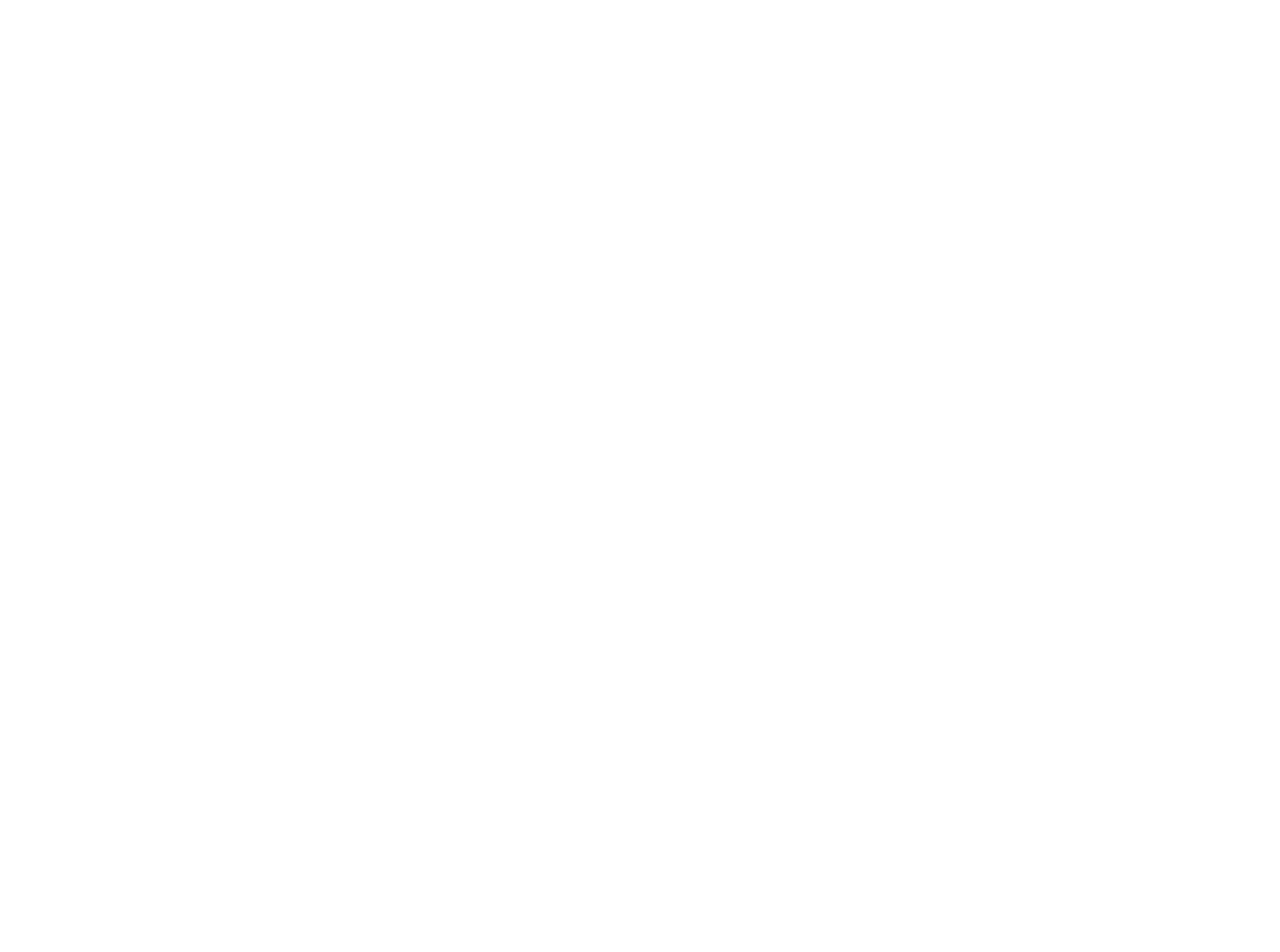
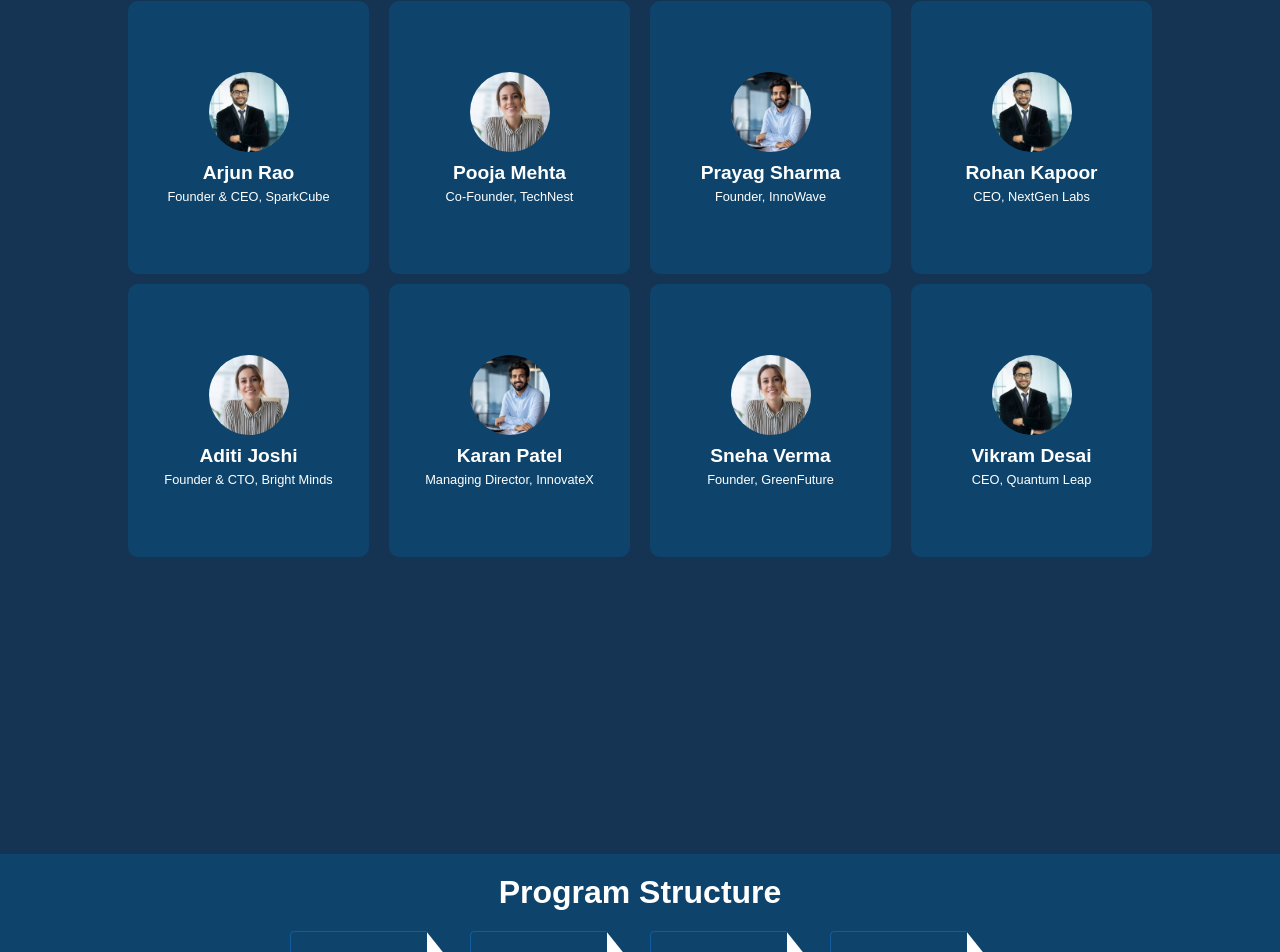
Before and after one commit to Neha-Singh/Venture-Edu, a React (Create React App) app: page / in a window 1280 px wide. Shown: the part 4186-5138 px from the top of the page. Before the commit the page ends 3440 px from the top, so only its background shows below. Built offline with nearby package versions, Linux system fonts and the light colour scheme.

Commit message:
added Program structure

```diff
--- a/package.json
+++ b/package.json
@@ -3,6 +3,10 @@
   "version": "0.1.0",
   "private": true,
   "dependencies": {
+    "@emotion/react": "^11.14.0",
+    "@emotion/styled": "^11.14.0",
+    "@mui/icons-material": "^6.4.3",
+    "@mui/material": "^6.4.3",
     "cra-template": "1.2.0",
     "react": "^19.0.0",
     "react-dom": "^19.0.0",
--- a/src/App.css
+++ b/src/App.css
@@ -44,6 +44,7 @@
   color: white;
   font-size: 16px;
   transition: color 0.3s ease;
+  cursor: pointer;
 }
 
 .header .menu a:hover {
--- a/src/App.js
+++ b/src/App.js
@@ -4,7 +4,9 @@
 import AdvisoryBoard from "./components/AdvisoryBoard";
 import HeaderOnScroll from "./components/HeaderOnScroll";
 import FounderFaculty from "./components/FounderFaculty";
-// import InvestorFaculty from "./components/InvestorFaculty";
+import InvestorFaculty from "./components/InvestorFaculty";
+import TraditionalFaculty from "./components/TraditionalFaculty";
+import ProgramStructure from "./components/ProgramStructure";
 import "./App.css";
 
 function App() {
@@ -16,7 +18,9 @@
       <AboutUs />
       <AdvisoryBoard />
       <FounderFaculty />
-      {/* <InvestorFaculty /> */}
+      <InvestorFaculty />
+      <TraditionalFaculty />
+      <ProgramStructure />
     </div>
   );
 }
--- a/src/components/Header.jsx
+++ b/src/components/Header.jsx
@@ -34,7 +34,12 @@
           <a href="#about" onClick={() => scrollToSection("about-section")}>
             About
           </a>
-          <a href="#eligibility">Program</a>
+          <a
+            href="#eligibility"
+            onClick={() => scrollToSection("program-structure")}
+          >
+            Program
+          </a>
           <a href="#application">Application</a>
           <a href="#program">Eligibility</a>
           <a href="#help-desk">Support</a>
--- a/src/components/HeaderOnScroll.jsx
+++ b/src/components/HeaderOnScroll.jsx
@@ -33,18 +33,16 @@
       <nav className="scroll-nav-menu">
         <ul>
           <li>
-            <a href="#about" onClick={() => scrollToSection("about-section")}>
-              About
-            </a>
+            <a onClick={() => scrollToSection("about-section")}>About</a>
           </li>
           <li>
-            <a href="#program">Program</a>
+            <a onClick={() => scrollToSection("program-structure")}>Program</a>
           </li>
           <li>
-            <a href="#application">Application</a>
+            <a>Application</a>
           </li>
           <li>
-            <a href="#eligibility">Eligibility</a>
+            <a>Eligibility</a>
           </li>
           <li>
             <a href="#support">Support</a>
--- /dev/null
+++ b/src/components/InvestorFaculty.jsx
@@ -0,0 +1,48 @@
+import React from "react";
+import "../styles/founderfaculty.css";
+
+const facultyData = [
+  { name: "Arjun Rao", designation: "Founder & CEO", company: "SparkCube" },
+  { name: "Pooja Mehta", designation: "Co-Founder", company: "TechNest" },
+  { name: "Prayag Sharma", designation: "Founder", company: "InnoWave" },
+  { name: "Rohan Kapoor", designation: "CEO", company: "NextGen Labs" },
+  {
+    name: "Aditi Joshi",
+    designation: "Founder & CTO",
+    company: "Bright Minds",
+  },
+  {
+    name: "Karan Patel",
+    designation: "Managing Director",
+    company: "InnovateX",
+  },
+  { name: "Sneha Verma", designation: "Founder", company: "GreenFuture" },
+  { name: "Vikram Desai", designation: "CEO", company: "Quantum Leap" },
+];
+
+const InvestorFaculty = () => {
+  return (
+    <div className="founder-faculty-background">
+      <div className="founder-faculty-heading moved-up">Investor Faculty</div>
+      <div className="founder-faculty-container smaller-boxes with-gap">
+        {facultyData.map((faculty, index) => (
+          <div key={index} className="faculty-box smaller-box">
+            <img
+              src={require(`../../src/assets/founder-images/image-${
+                index + 1
+              }.jpg`)}
+              alt={`Faculty ${index + 1}`}
+              className="faculty-image"
+            />
+            <p className="faculty-name">{faculty.name}</p>
+            <p className="faculty-title">
+              {faculty.designation}, {faculty.company}
+            </p>
+          </div>
+        ))}
+      </div>
+    </div>
+  );
+};
+
+export default InvestorFaculty;
--- /dev/null
+++ b/src/components/ProgramStructure.jsx
@@ -0,0 +1,70 @@
+import "../styles/programstructure.css";
+import { useState } from "react";
+import { Button } from "@mui/material";
+
+const sprintData = [
+  {
+    title: "Foundation building (Month 1 – 2)",
+    focus: "Understanding fundamentals and exploring ideas for your venture",
+    goal: "Provide participants with a solid foundation of basics needed to build a venture",
+    icon: "📚",
+  },
+  {
+    title: "Startup Immersion (Month 3 – 8)",
+    focus:
+      "Work hands-on with growth stage startups while lightly exploring your venture idea",
+    goal: "Develop practical skills and entrepreneurial insight by working directly with founders",
+    icon: "🚀",
+  },
+  {
+    title: "Validation and testing (Month 9 – 10)",
+    focus: "Transition into refining and launching your venture",
+    goal: "Build momentum for your venture through mentorship with user insights",
+    icon: "✅",
+  },
+  {
+    title: "Product development and pitching (Month 11 – 12)",
+    focus:
+      "Refining your product through mentorship, refining and launching your venture",
+    goal: "Fully transition to launching your venture with structured support and resources",
+    icon: "💡",
+  },
+];
+
+const ProgramStructure = () => {
+  const [selectedSprint, setSelectedSprint] = useState(null);
+
+  return (
+    <div className="program-structure">
+      <h1 className="title">Program Structure</h1>
+      <div className="sprint-buttons">
+        {sprintData.map((sprint, index) => (
+          <Button
+            key={index}
+            variant="outlined"
+            className="arrow-button"
+            onClick={() => setSelectedSprint(sprint)}
+          >
+            Sprint {index + 1}
+          </Button>
+        ))}
+      </div>
+      {selectedSprint && (
+        <div className="sprint-info">
+          <div className="sprint-text">
+            <h2>{selectedSprint.title}</h2>
+            <p>
+              <strong>Focus:</strong> {selectedSprint.focus}
+            </p>
+            <p>
+              <strong>Goal:</strong> {selectedSprint.goal}
+            </p>
+          </div>
+          <div className="sprint-icon">{selectedSprint.icon}</div>
+        </div>
+      )}
+    </div>
+  );
+};
+
+export default ProgramStructure;
--- /dev/null
+++ b/src/components/TraditionalFaculty.jsx
@@ -0,0 +1,50 @@
+import React from "react";
+import "../styles/founderfaculty.css";
+
+const facultyData = [
+  { name: "Arjun Rao", designation: "Founder & CEO", company: "SparkCube" },
+  { name: "Pooja Mehta", designation: "Co-Founder", company: "TechNest" },
+  { name: "Prayag Sharma", designation: "Founder", company: "InnoWave" },
+  { name: "Rohan Kapoor", designation: "CEO", company: "NextGen Labs" },
+  {
+    name: "Aditi Joshi",
+    designation: "Founder & CTO",
+    company: "Bright Minds",
+  },
+  {
+    name: "Karan Patel",
+    designation: "Managing Director",
+    company: "InnovateX",
+  },
+  { name: "Sneha Verma", designation: "Founder", company: "GreenFuture" },
+  { name: "Vikram Desai", designation: "CEO", company: "Quantum Leap" },
+];
+
+const TraditionalFaculty = () => {
+  return (
+    <div className="founder-faculty-background">
+      <div className="founder-faculty-heading moved-up">
+        Traditional Faculty
+      </div>
+      <div className="founder-faculty-container smaller-boxes with-gap">
+        {facultyData.map((faculty, index) => (
+          <div key={index} className="faculty-box smaller-box">
+            <img
+              src={require(`../../src/assets/founder-images/image-${
+                index + 1
+              }.jpg`)}
+              alt={`Faculty ${index + 1}`}
+              className="faculty-image"
+            />
+            <p className="faculty-name">{faculty.name}</p>
+            <p className="faculty-title">
+              {faculty.designation}, {faculty.company}
+            </p>
+          </div>
+        ))}
+      </div>
+    </div>
+  );
+};
+
+export default TraditionalFaculty;
--- a/src/styles/headeronscroll.css
+++ b/src/styles/headeronscroll.css
@@ -48,6 +48,7 @@
   font-size: 0.95rem; /* Slightly smaller font size */
   font-weight: 600;
   transition: color 0.3s ease;
+  cursor: pointer;
 }
 
 .scroll-nav-menu a:hover {
--- /dev/null
+++ b/src/styles/investorfaculty.css
@@ -0,0 +1,58 @@
+.founder-faculty-background {
+  background-color: #153454;
+  height: 100vh;
+  display: flex;
+  flex-direction: column;
+  justify-content: flex-start;
+  align-items: center;
+  padding-top: 20px;
+}
+
+.founder-faculty-heading.moved-up {
+  color: white;
+  font-size: 2rem;
+  font-weight: bold;
+  margin-bottom: 40px;
+  margin-top: -150px; /* Moves heading up by 50px total */
+}
+
+.founder-faculty-container.with-gap {
+  display: grid;
+  grid-template-columns: repeat(4, 1fr);
+  grid-gap: 20px;
+  row-gap: 20px; /* Adds 10px gap between rows */
+  width: 80%;
+  height: 70%;
+}
+
+.faculty-box {
+  background-color: #0e446b;
+  border-radius: 10px;
+  display: flex;
+  flex-direction: column;
+  justify-content: center;
+  align-items: center;
+  color: white;
+  padding: 10px;
+  height: calc(100% + 10px); /* Increased height by 10px */
+}
+
+.faculty-image {
+  width: 80px;
+  height: 80px;
+  border-radius: 50%;
+  object-fit: cover;
+  margin-bottom: 10px;
+}
+
+.faculty-name {
+  font-size: 1.2rem;
+  font-weight: bold;
+  margin-bottom: 5px;
+}
+
+.faculty-title {
+  font-size: 0.8rem;
+  font-weight: 500;
+  text-align: center;
+}
--- /dev/null
+++ b/src/styles/programstructure.css
@@ -0,0 +1,94 @@
+.program-structure {
+  background-color: #0e446b;
+  color: white;
+  text-align: center;
+  padding: 20px;
+  min-height: 100vh;
+}
+
+/* Title Styling */
+.title {
+  font-size: 2rem;
+  margin-bottom: 20px;
+}
+
+/* Sprint Buttons Container */
+.sprint-buttons {
+  display: flex;
+  justify-content: center;
+  gap: 20px;
+  margin-bottom: 30px;
+}
+
+/* Arrow Button */
+.arrow-button {
+  position: relative;
+  background: transparent;
+  border: 3px solid white;
+  color: white;
+  font-weight: bold;
+  font-size: 1.2rem;
+  width: 160px;
+  height: 60px;
+  text-align: center;
+  cursor: pointer;
+  display: flex;
+  align-items: center;
+  justify-content: center;
+  clip-path: polygon(0% 0%, 85% 0%, 100% 50%, 85% 100%, 0% 100%);
+  transition: background 0.3s ease-in-out, transform 0.2s ease-in-out;
+}
+
+/* Adding a border to the arrowhead */
+.arrow-button::after {
+  content: "";
+  position: absolute;
+  right: -8px;
+  top: 50%;
+  transform: translateY(-50%);
+  width: 0;
+  height: 0;
+  border-top: 30px solid transparent;
+  border-bottom: 30px solid transparent;
+  border-left: 30px solid white;
+}
+
+/* Ensure text stays centered */
+.arrow-button span {
+  display: flex;
+  align-items: center;
+  justify-content: center;
+  width: 100%;
+  height: 100%;
+}
+
+/* Hover Effect */
+.arrow-button:hover {
+  background: rgba(255, 255, 255, 0.2);
+  transform: scale(1.05);
+}
+
+/* Sprint Info Box */
+.sprint-info {
+  background: rgba(255, 255, 255, 0.1);
+  padding: 20px;
+  border-radius: 10px;
+  display: flex;
+  justify-content: space-between;
+  align-items: center;
+  max-width: 700px;
+  margin: 0 auto;
+  border: 2px solid white;
+}
+
+/* Sprint Text Styling */
+.sprint-text {
+  text-align: left;
+  flex: 1;
+}
+
+/* Sprint Icon Styling */
+.sprint-icon {
+  font-size: 2.5rem;
+  margin-left: 20px;
+}
```
Also changed, not shown: 1 other file (tests, documents, lock files or other folders).
